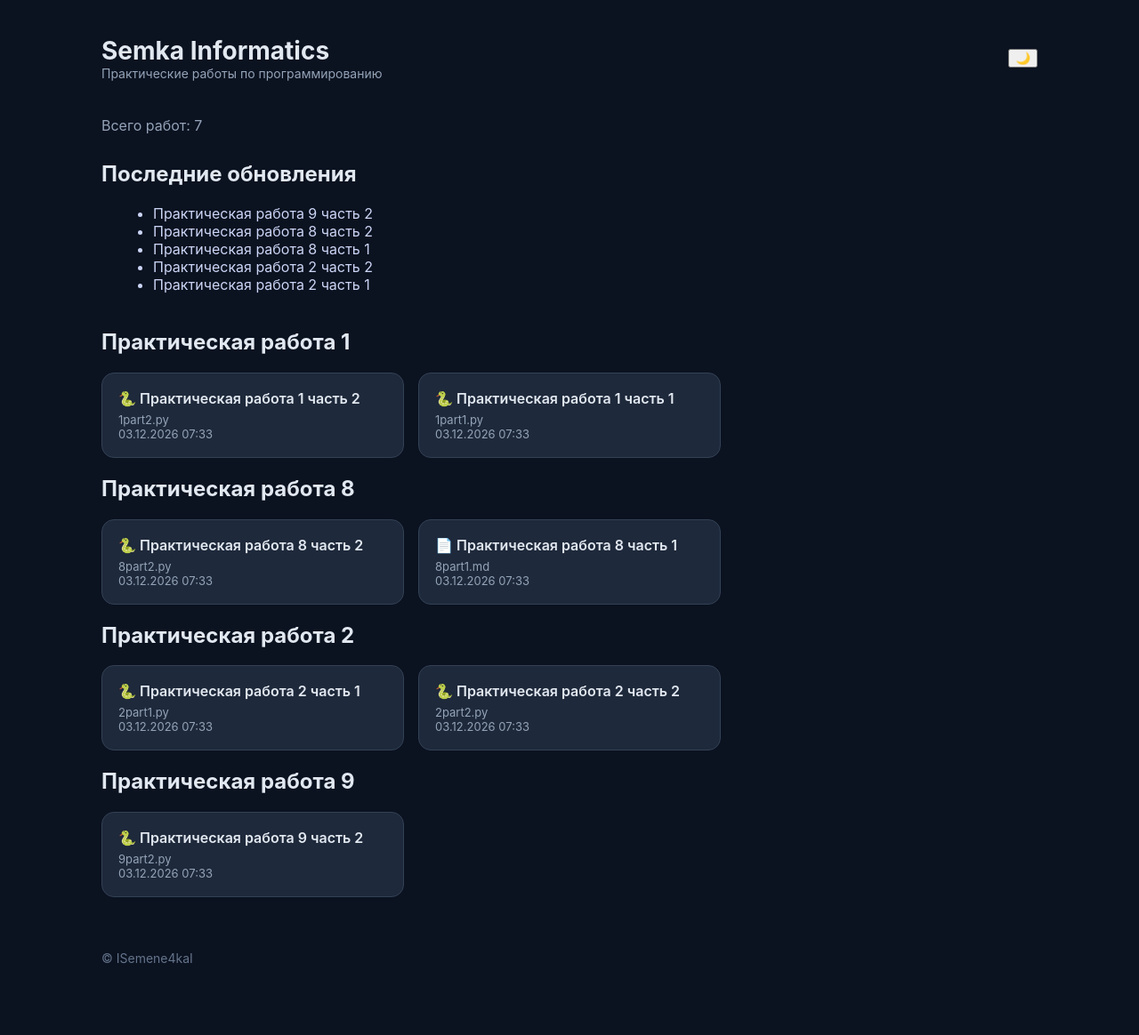
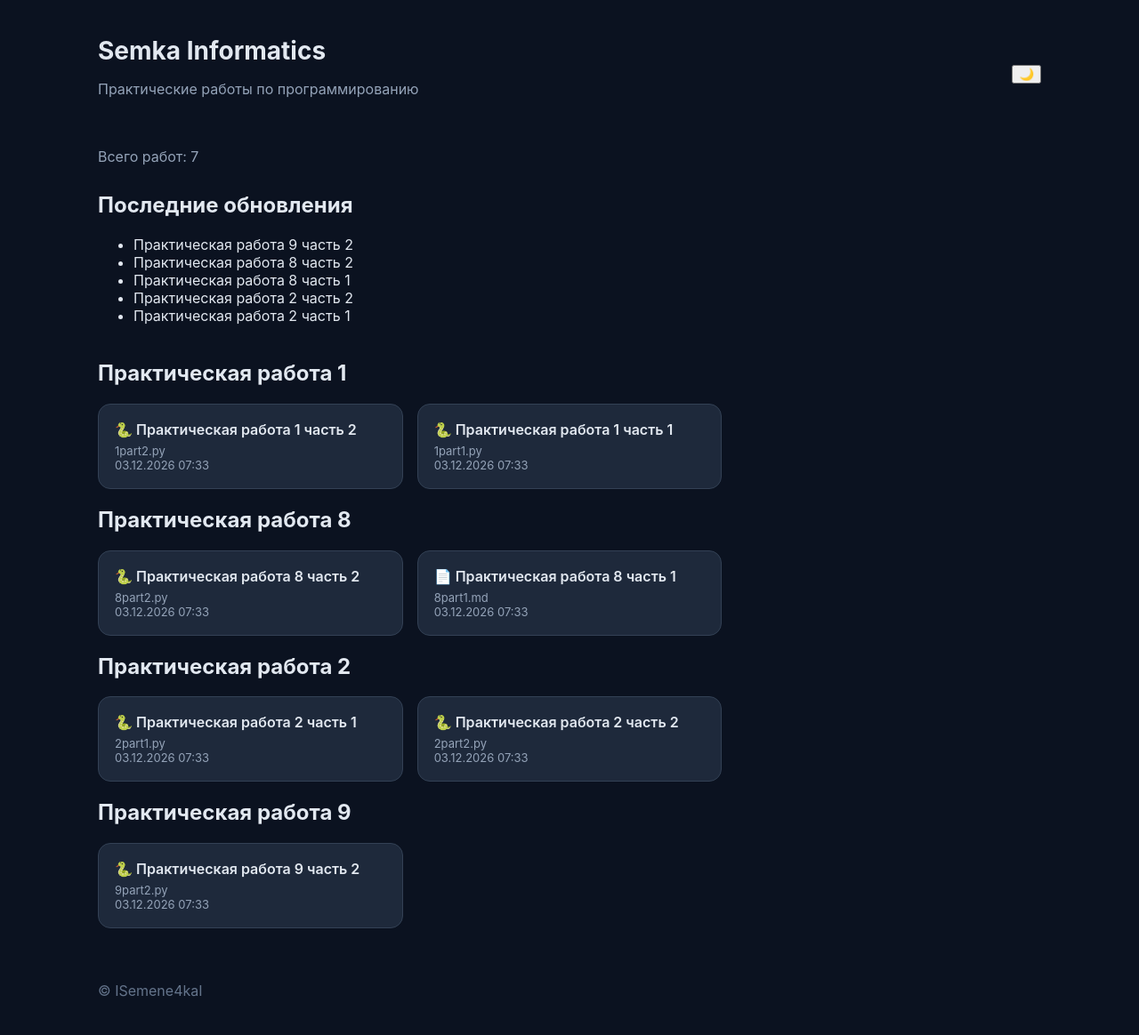
Before and after one commit to ISemene4kaI/semka_informatics, a Flask app: page / in a window 1280 px wide. Shown: the whole page at 89% size. Before the commit the page ends 1083 px from the top, so only its background shows below. Run offline with Flask 3, Linux system fonts and the light colour scheme.

Commit message:
Visual Update 1

```diff
--- a/app/static/style.css
+++ b/app/static/style.css
@@ -1,119 +1,97 @@
-*{
-    box-sizing:border-box;
+* {
+    box-sizing: border-box;
 }
 
-body{
-    background:#0b1220;
-    color:#e2e8f0;
-    font-family:Inter,system-ui,-apple-system,sans-serif;
-    margin:0;
+body {
+    background: #0b1220;
+    color: #e2e8f0;
+    font-family: Inter, system-ui;
+    margin: 0;
 }
 
-.container{
-    max-width:1100px;
-    margin:auto;
-    padding:40px 24px;
+.container {
+    max-width: 1100px;
+    margin: auto;
+    padding: 40px 20px;
 }
 
-header{
-    display:flex;
-    justify-content:space-between;
-    align-items:center;
-    margin-bottom:40px;
+.header {
+    display: flex;
+    justify-content: space-between;
+    align-items: center;
+    margin-bottom: 40px;
 }
 
-header h1{
-    font-size:28px;
-    margin:0;
+h1 {
+    margin: 0;
+    font-size: 28px;
 }
 
-header p{
-    color:#94a3b8;
-    margin:0;
-    font-size:14px;
+.subtitle {
+    color: #94a3b8;
 }
 
-.stats{
-    margin-bottom:30px;
-    color:#94a3b8;
+.stats {
+    margin-bottom: 30px;
+    color: #94a3b8;
 }
 
-.latest{
-    margin-bottom:40px;
+.latest {
+    margin-bottom: 40px;
 }
 
-.latest ul{
-    margin:10px 0 0 18px;
-    color:#cbd5f5;
+.grid {
+    display: grid;
+    grid-template-columns: repeat(auto-fill, minmax(260px, 1fr));
+    gap: 16px;
 }
 
-.grid{
-    display:grid;
-    grid-template-columns:repeat(auto-fill,minmax(260px,1fr));
-    gap:16px;
-    margin-top:16px;
+.card {
+    background: #1e293b;
+    padding: 18px;
+    border-radius: 14px;
+    border: 1px solid #334155;
+    transition: 0.2s;
+    text-decoration: none;
+    color: inherit;
 }
 
-.card{
-    background:#1e293b;
-    padding:18px;
-    border-radius:14px;
-    border:1px solid #334155;
-    transition:0.2s;
+.card:hover {
+    transform: translateY(-4px);
+    border-color: #3b82f6;
+    background: #263548;
 }
 
-.card:hover{
-    transform:translateY(-4px);
-    border-color:#3b82f6;
-    background:#263548;
+.card-title {
+    font-weight: 600;
+    margin-bottom: 6px;
 }
 
-.title{
-    font-weight:600;
-    margin-bottom:6px;
+.card-meta {
+    font-size: 13px;
+    color: #94a3b8;
 }
 
-.meta{
-    font-size:13px;
-    color:#94a3b8;
+.buttons {
+    margin: 20px 0 30px 0;
 }
 
-a{
-    text-decoration:none;
-    color:inherit;
+.btn {
+    background: #1e293b;
+    border: 1px solid #334155;
+    padding: 8px 14px;
+    border-radius: 8px;
+    margin-right: 10px;
+    text-decoration: none;
+    color: white;
+    cursor: pointer;
 }
 
-footer{
-    margin-top:60px;
-    color:#64748b;
-    font-size:14px;
+.btn:hover {
+    border-color: #3b82f6;
 }
 
-.topbar{
-    max-width:1100px;
-    margin:auto;
-    padding:30px 24px 10px 24px;
-    display:flex;
-    justify-content:space-between;
-    align-items:center;
+footer {
+    margin-top: 60px;
+    color: #64748b;
 }
-
-.buttons{
-    max-width:1100px;
-    margin:auto;
-    padding:0 24px 20px 24px;
-}
-
-.btn{
-    background:#1e293b;
-    border:1px solid #334155;
-    padding:8px 14px;
-    border-radius:8px;
-    cursor:pointer;
-    margin-right:10px;
-    color:white;
-}
-
-.btn:hover{
-    border-color:#3b82f6;
-}
--- a/app/templates/index.html
+++ b/app/templates/index.html
@@ -14,14 +14,18 @@
 
     <div class="container">
 
-<header>
+        <header class="header">
 
             <div>
+
                 <h1>Semka Informatics</h1>
-<p>Практические работы по программированию</p>
+                <p class="subtitle">Практические работы по программированию</p>
+
             </div>
 
-<button id="themeToggle">🌙</button>
+            <button id="themeToggle" class="theme-btn">
+                🌙
+            </button>
 
         </header>
 
@@ -58,11 +62,12 @@
 
                         <a class="card" href="/view/{{ f.filename }}">
 
-<div class="title">
-{{ f.icon }} {{ f.title }}
+                            <div class="card-title">
+                                <span class="icon">{{ f.icon }}</span>
+                                {{ f.title }}
                             </div>
 
-<div class="meta">
+                            <div class="card-meta">
                                 {{ f.filename }} <br>
                                 {{ f.mtime }}
                             </div>
```
Also changed, not shown: app/static/code.css (+18 -24 lines), app/templates/view.html (+9 -9 lines). Lines whose indentation alone changed are shown as unchanged.
